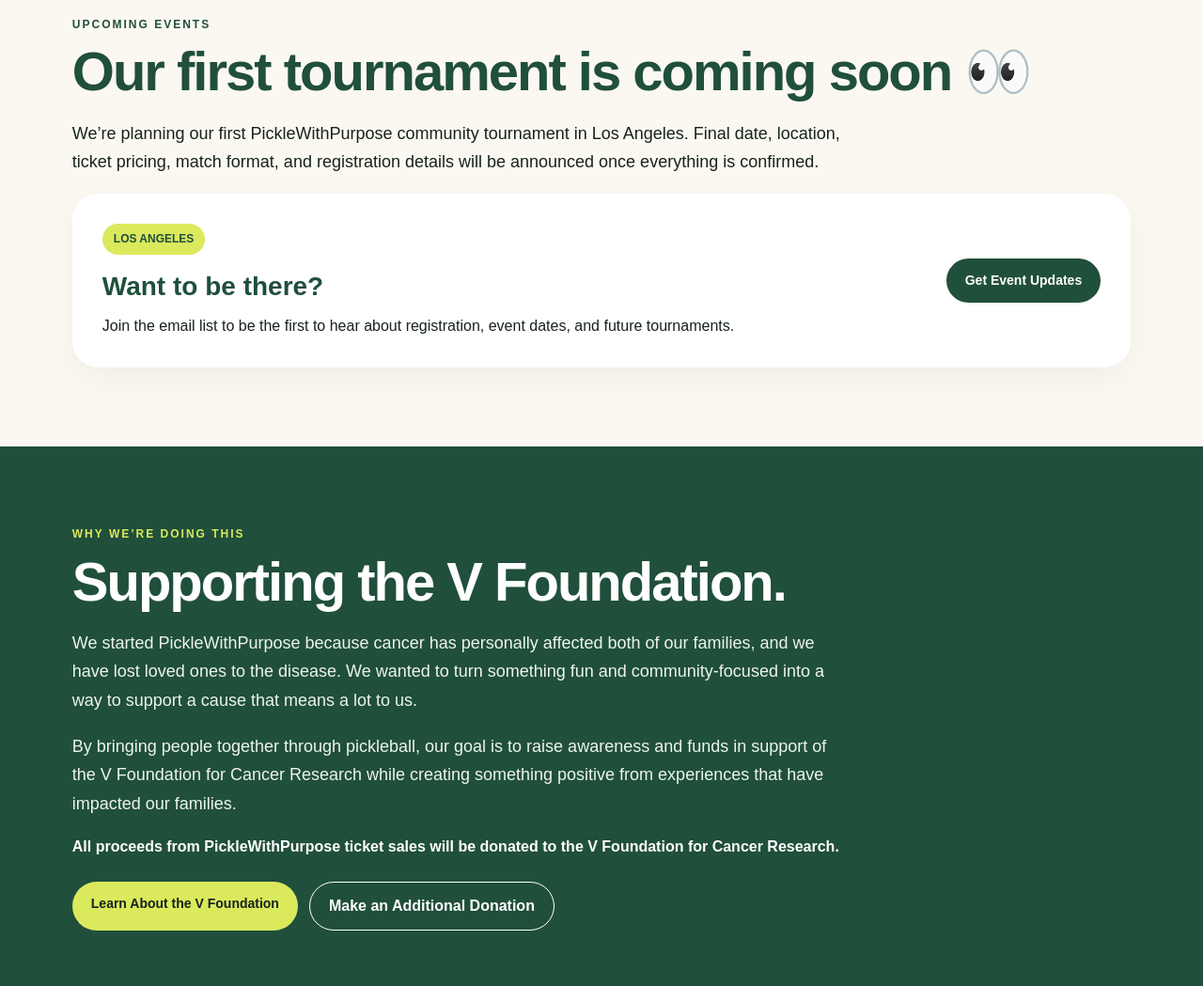
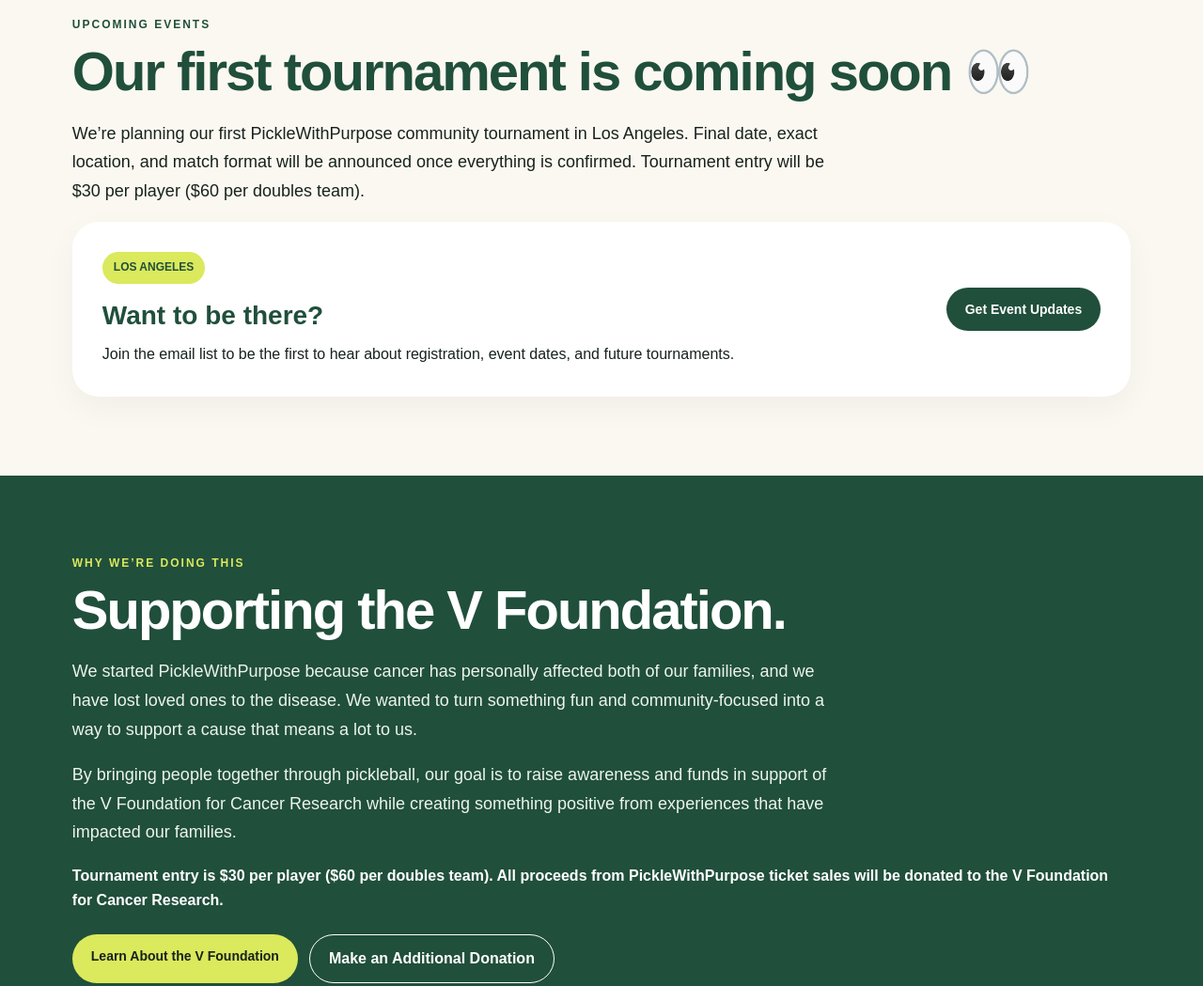
Before and after one commit to PickleWithPurpose/picklew1thpurpose, a plain HTML site: page index.html in a window 1280 px wide. Shown: the part 1480-2529 px from the top of the page at 94% size. Drawn offline with Linux system fonts and the light colour scheme.

Commit message:
Add tournament price to website

```diff
--- a/index.html
+++ b/index.html
@@ -62,15 +62,15 @@
  </div>
  <div class="hero-card">
    <div class="court"></div><div class="ball"></div><div></div>
-   <div class="event-tag"><div class="eyebrow" style="color:var(--lime)">First event</div><b>Coming soon 👀</b><br>Los Angeles<br><span style="opacity:.78">Tournament details and registration opening soon.</span></div>
+   <div class="event-tag"><div class="eyebrow" style="color:var(--lime)">First event</div><b>Coming soon 👀</b><br>Los Angeles<br><span style="opacity:.78">Tournament entry: $30 per player. More details coming soon.</span></div>
  </div>
 </header>
 
 <section id="mission" class="section alt"><div class="wrap"><div class="eyebrow">Our mission</div><h2>More than just a game.</h2><p class="lead">PickleWithPurpose was created to combine community, competition, and giving back. We want our events to be fun and social while also creating a meaningful way for people to support an important cause.</p><div class="cards"><div class="card"><div class="icon">🏓</div><h3>Play</h3><p>Friendly pickleball events designed to be welcoming, organized, and fun.</p></div><div class="card"><div class="icon">🤝</div><h3>Connect</h3><p>Players, friends, families, and spectators are all welcome to be part of the community.</p></div><div class="card"><div class="icon">💚</div><h3>Give Back</h3><p>All proceeds from PickleWithPurpose ticket sales will be donated to the V Foundation for Cancer Research.</p></div></div></div></section>
 
-<section id="events" class="section"><div class="wrap"><div class="eyebrow">Upcoming events</div><h2>Our first tournament is coming soon 👀</h2><p class="lead">We’re planning our first PickleWithPurpose community tournament in Los Angeles. Final date, location, ticket pricing, match format, and registration details will be announced once everything is confirmed.</p><div class="launch-box"><div><span class="badge">LOS ANGELES</span><h3 style="font-size:28px;margin:12px 0 6px;color:var(--green)">Want to be there?</h3><p style="margin:0">Join the email list to be the first to hear about registration, event dates, and future tournaments.</p></div><a class="pill" href="https://forms.gle/5gBWkMRjgFLE4iVg8" target="_blank" rel="noopener">Get Event Updates</a></div></div></section>
+<section id="events" class="section"><div class="wrap"><div class="eyebrow">Upcoming events</div><h2>Our first tournament is coming soon 👀</h2><p class="lead">We’re planning our first PickleWithPurpose community tournament in Los Angeles. Final date, exact location, and match format will be announced once everything is confirmed. Tournament entry will be $30 per player ($60 per doubles team).</p><div class="launch-box"><div><span class="badge">LOS ANGELES</span><h3 style="font-size:28px;margin:12px 0 6px;color:var(--green)">Want to be there?</h3><p style="margin:0">Join the email list to be the first to hear about registration, event dates, and future tournaments.</p></div><a class="pill" href="https://forms.gle/5gBWkMRjgFLE4iVg8" target="_blank" rel="noopener">Get Event Updates</a></div></div></section>
 
-<section id="cause" class="section cause"><div class="wrap"><div class="eyebrow">Why we’re doing this</div><h2>Supporting the V Foundation.</h2><p class="lead">We started PickleWithPurpose because cancer has personally affected both of our families, and we have lost loved ones to the disease. We wanted to turn something fun and community-focused into a way to support a cause that means a lot to us.</p><p class="lead">By bringing people together through pickleball, our goal is to raise awareness and funds in support of the V Foundation for Cancer Research while creating something positive from experiences that have impacted our families.</p><p><b>All proceeds from PickleWithPurpose ticket sales will be donated to the V Foundation for Cancer Research.</b></p><div class="hero-actions"><a class="pill" href="https://www.v.org/" target="_blank" rel="noopener">Learn About the V Foundation</a><a class="ghost" href="https://www.v.org/donate-now/" target="_blank" rel="noopener" style="border-color:#fff;color:#fff">Make an Additional Donation</a></div></div></section>
+<section id="cause" class="section cause"><div class="wrap"><div class="eyebrow">Why we’re doing this</div><h2>Supporting the V Foundation.</h2><p class="lead">We started PickleWithPurpose because cancer has personally affected both of our families, and we have lost loved ones to the disease. We wanted to turn something fun and community-focused into a way to support a cause that means a lot to us.</p><p class="lead">By bringing people together through pickleball, our goal is to raise awareness and funds in support of the V Foundation for Cancer Research while creating something positive from experiences that have impacted our families.</p><p><b>Tournament entry is $30 per player ($60 per doubles team). All proceeds from PickleWithPurpose ticket sales will be donated to the V Foundation for Cancer Research.</b></p><div class="hero-actions"><a class="pill" href="https://www.v.org/" target="_blank" rel="noopener">Learn About the V Foundation</a><a class="ghost" href="https://www.v.org/donate-now/" target="_blank" rel="noopener" style="border-color:#fff;color:#fff">Make an Additional Donation</a></div></div></section>
 
 <section id="about" class="section"><div class="wrap about"><div class="photo">GAIA + RAFI<br>PHOTO COMING SOON</div><div><div class="eyebrow">Meet the founders</div><h2>About Gaia & Rafi</h2><p>Hi! We’re Gaia and Rafi, two high school students who created <b>PickleWithPurpose</b> to bring people together while giving back to a cause that has personal meaning to both of our families.</p><p>We wanted to build something that combines community, competition, and purpose in a way that feels social and positive. Through pickleball events and fundraisers, we hope to raise awareness, support cancer research, and encourage other young people to get involved in making a difference.</p></div></div></section>
 
```
